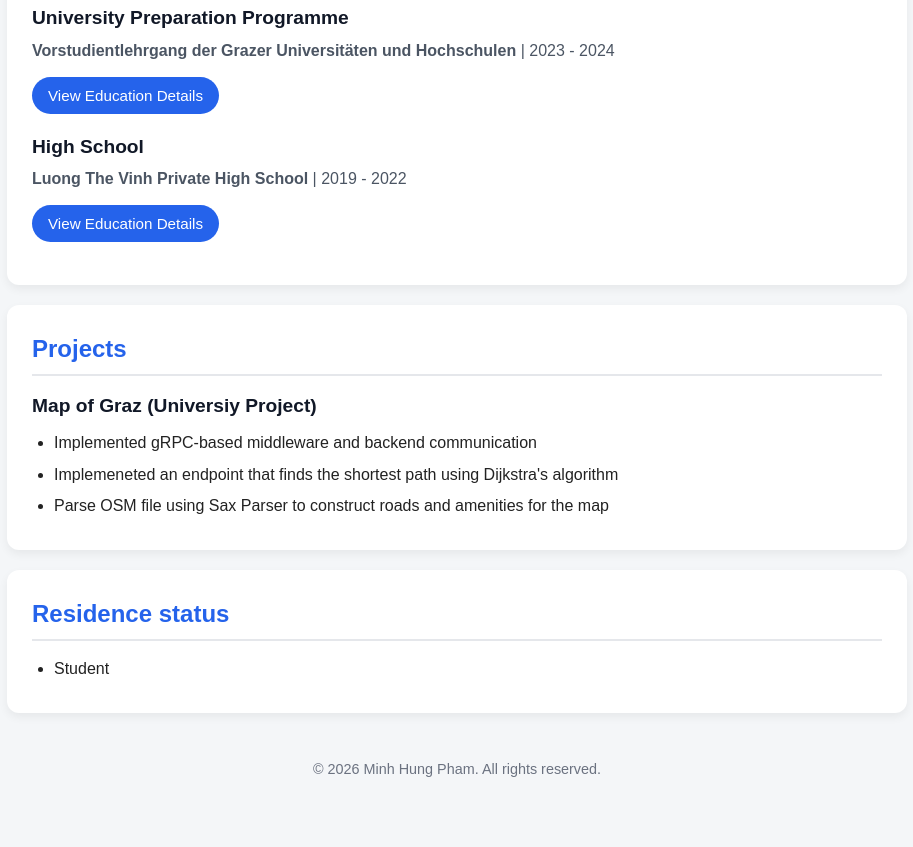
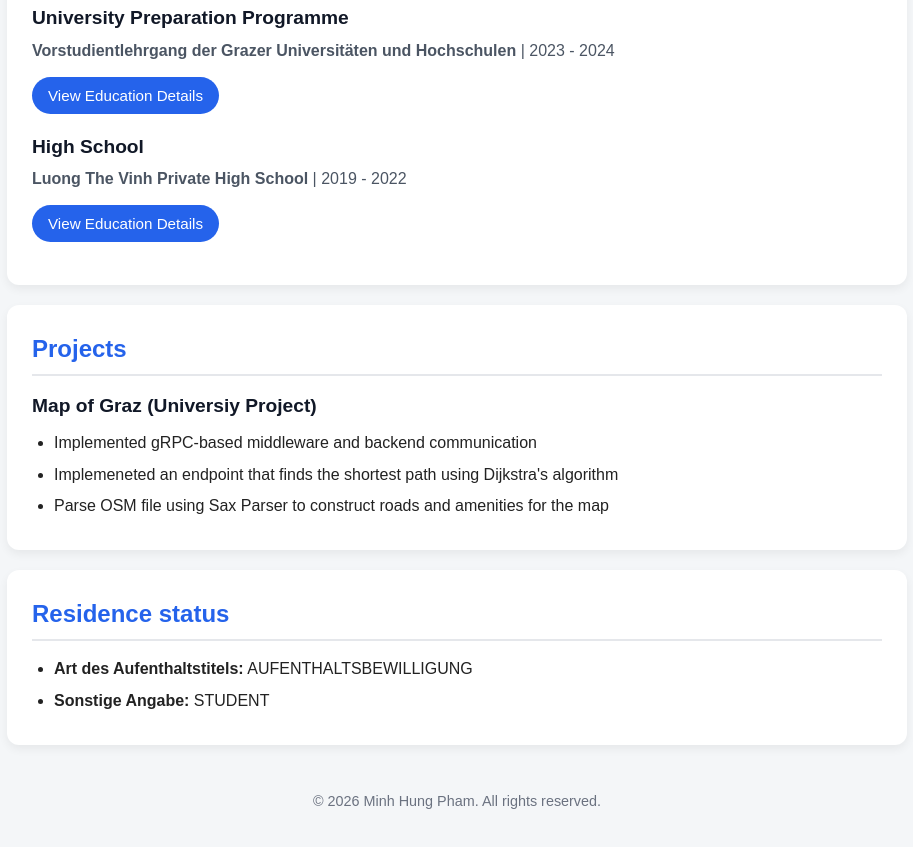
Before and after one commit to minhunpam/my-resume-website, a plain HTML site: page index.html in a window 1280 px wide. Shown: the part 855-1702 px from the top of the page, without its empty margins (183-1096 px from the left). Before the commit the page ends 1676 px from the top, so only its background shows below. Drawn offline with Linux system fonts and the light colour scheme.

Commit message:
fix residence status section

```diff
--- a/index.html
+++ b/index.html
@@ -90,7 +90,8 @@
         <h2>Residence status</h2>
         <article>
           <ul>
-            <li>Student</li>
+            <li><b>Art des Aufenthaltstitels:</b> AUFENTHALTSBEWILLIGUNG</li>
+            <li><b>Sonstige Angabe:</b> STUDENT</li>
           </ul>
         </article>
       </section>
```
